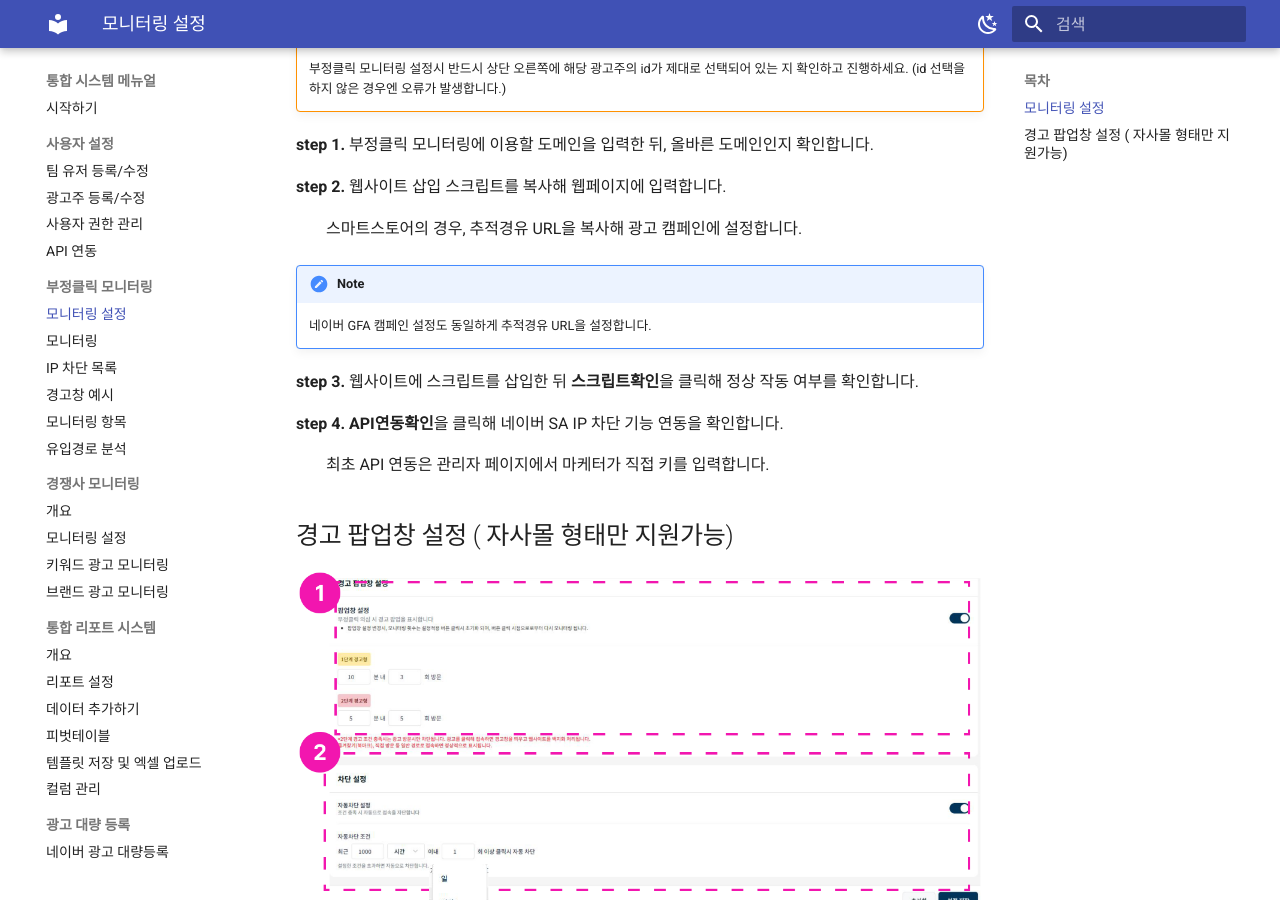
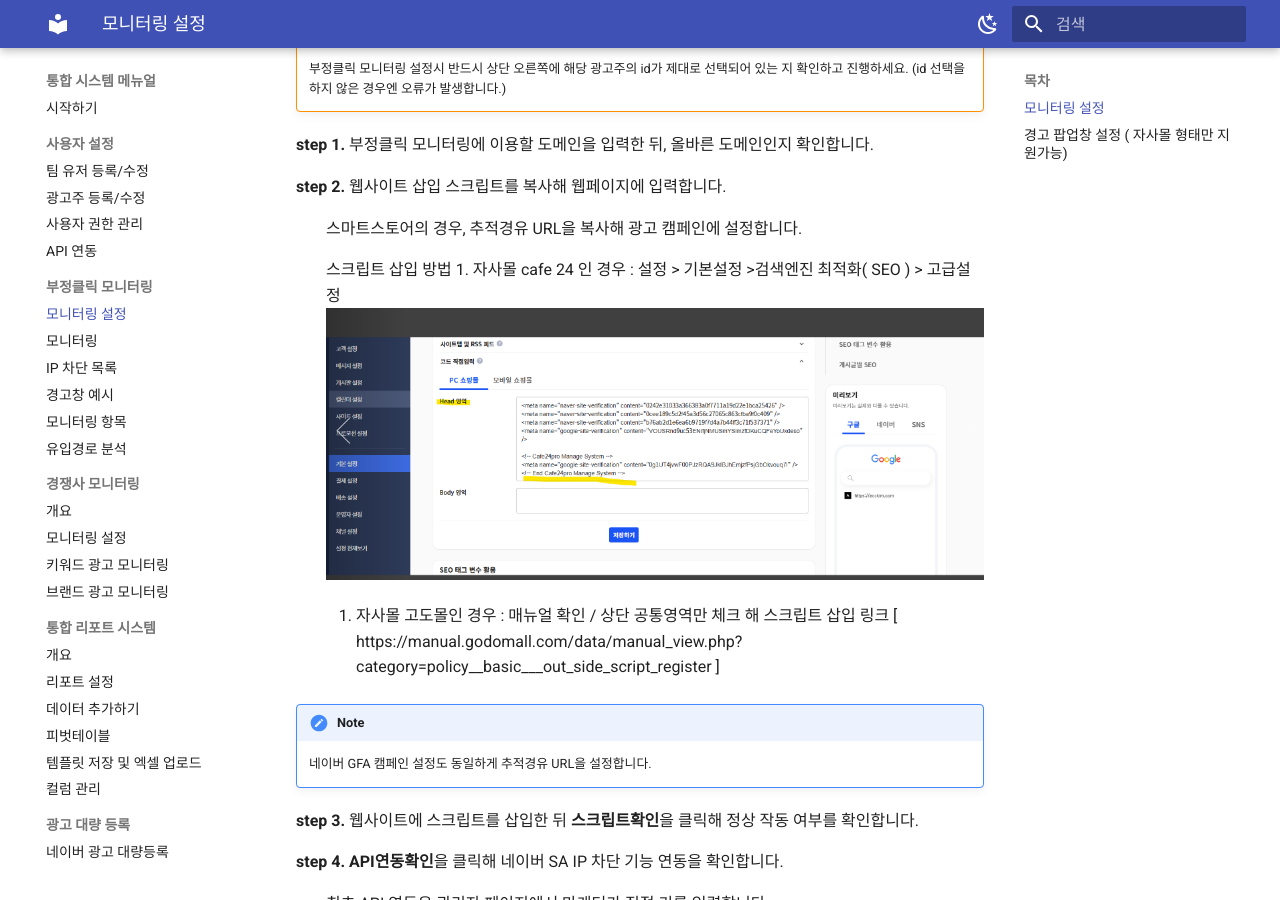
Before and after one commit to EinsHong/ad_system_manual, an MkDocs documentation site: the page built from docs/fraud-click/setup.md, in a window 1280 px wide and 900 px high, scrolled down 589 px. Built offline with MkDocs 1.6.1 and Material for MkDocs 9.7.7, drawn with Linux system fonts in a browser that asks for light colours.

Commit message:
Enhance setup instructions for fraud click monitoring
Added instructions for script insertion on specific platforms.

```diff
--- a/docs/fraud-click/setup.md
+++ b/docs/fraud-click/setup.md
@@ -14,6 +14,15 @@
 **step 2.** 웹사이트 삽입 스크립트를 복사해 웹페이지에 입력합니다.
 
 :   스마트스토어의 경우, 추적경유 URL을 복사해 광고 캠페인에 설정합니다.
+
+    스크립트 삽입 방법
+    1. 자사몰 cafe 24 인 경우 : 설정 > 기본설정 >검색엔진 최적화( SEO ) > 고급설정
+![부정클릭 모니터링 스크립트 설정 화면](../assets/img/cafe24.png)
+
+     2. 자사몰 고도몰인 경우 :  매뉴얼 확인 /  상단 공통영역만 체크 해 스크립트 삽입
+      링크 [ https://manual.godomall.com/data/manual_view.php?category=policy__basic___out_side_script_register ]
+
+
 
 !!! note
 
```
